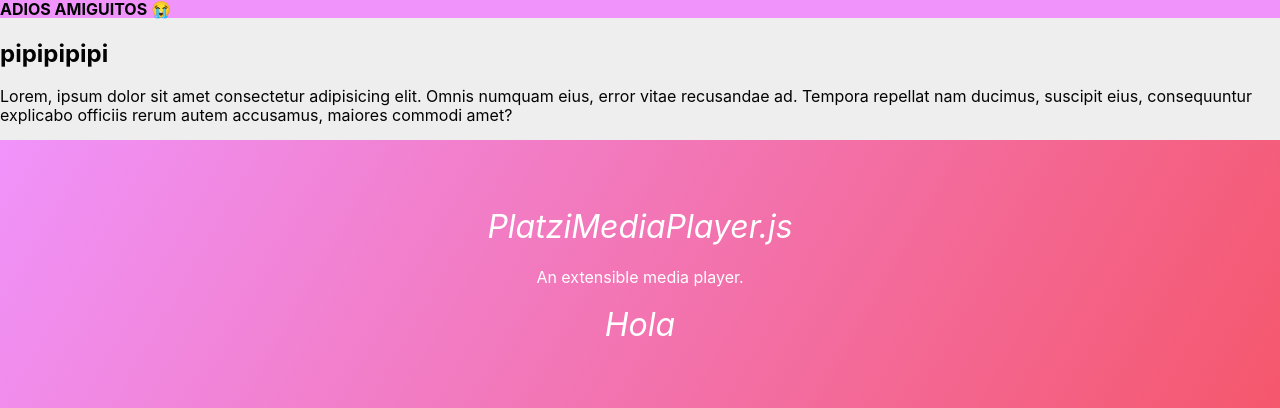
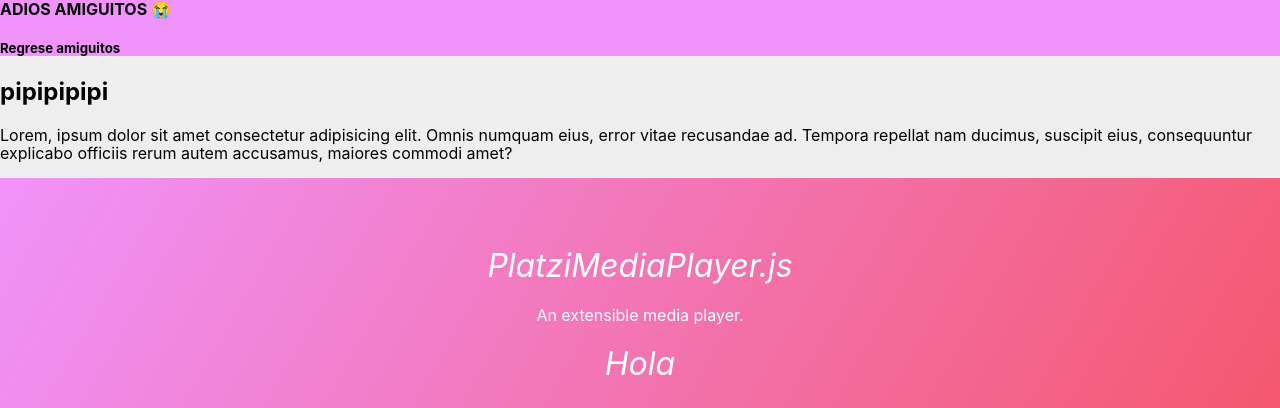
Before and after one commit to IDifusal/gitcourse, a website built with Parcel: page index.html in a window 1280 px wide. Shown: the top 408 px of the page. Built offline with nearby package versions, Linux system fonts and the light colour scheme.

Commit message:
agrege un nuevo titulo

```diff
--- a/index.html
+++ b/index.html
@@ -11,6 +11,7 @@
   <body>
     <div id="cabecera">
       <h4> ADIOS AMIGUITOS 😭</h4>
+      <h5>Regrese amiguitos</h5>
     </div>
     <div id="container">
       <div id="post">
```
